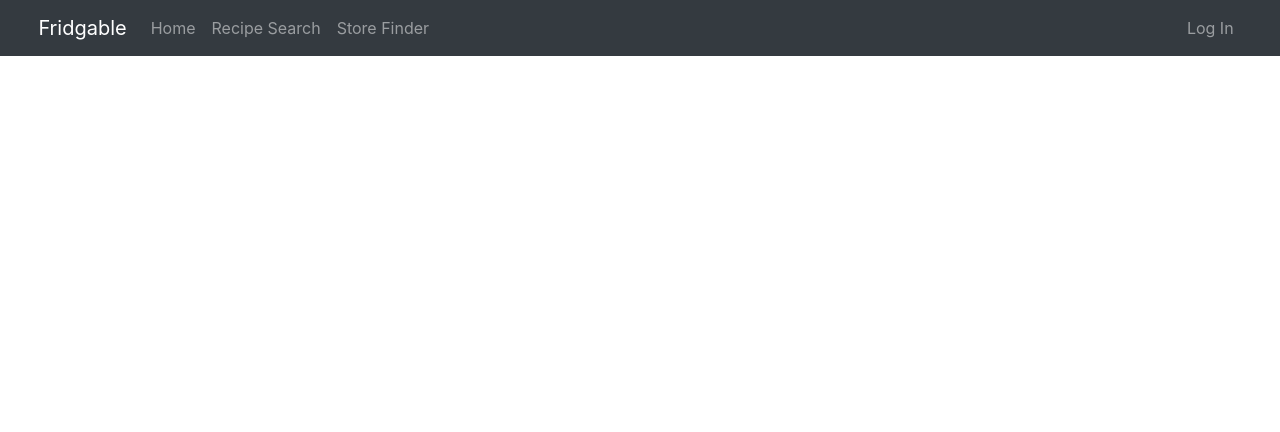
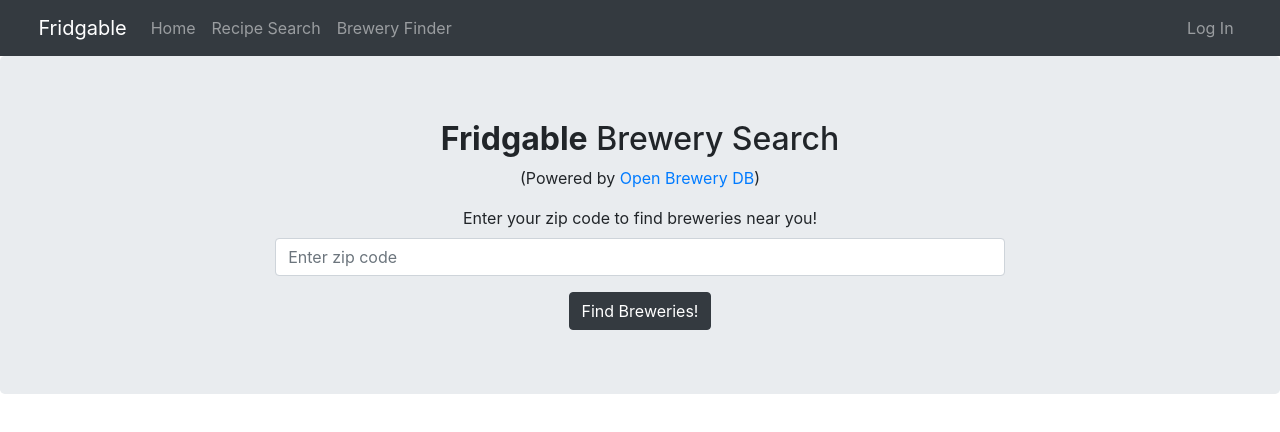
Before and after one commit to TAbbott117/fridge-cleaner, a React (Create React App) app in the folder frontend/: page /breweries in a window 1280 px wide. Shown: the top 432 px of the page. Built offline with nearby package versions, Linux system fonts and the light colour scheme.

Commit message:
Adds brewery search feature to frontend

```diff
--- a/frontend/src/App.css
+++ b/frontend/src/App.css
@@ -91,3 +91,7 @@
   padding-right: 30%;
   padding-left: 30%;
 }
+
+#brewery{
+  padding: 10px;
+}
--- a/frontend/src/App.js
+++ b/frontend/src/App.js
@@ -11,6 +11,8 @@
 import IngredientPage from "./pages/IngredientPage"
 import RecipesPage from "./pages/RecipesPage"
 import RecipeSearch from "./pages/RecipeSearch"
+import BreweryPage from "./pages/BreweryPage"
+import BrewerySearch from "./pages/BrewerySearch"
 // contexts
 import UserContext from "./contexts/UserContext"
 import 'bootstrap/dist/css/bootstrap.min.css'
@@ -49,6 +51,8 @@
                 render={(routerProps) => <IngredientPage {...routerProps}/>} />
               <Route exact path="/recipes" render={(routerProps) => <RecipeSearch {...routerProps}/>} />
               <Route exact path="/recipes/:ingredients" render={(routerProps) => <RecipesPage {...routerProps}/>} />
+              <Route exact path="/breweries" render={(routerProps) => <BrewerySearch {...routerProps}/>} />
+              <Route exact path="/breweries/:zip" render={(routerProps) => <BreweryPage {...routerProps}/>} />
           </main>
         </UserContext.Provider>
       </BrowserRouter>
--- a/frontend/src/api/FridgeAPI.js
+++ b/frontend/src/api/FridgeAPI.js
@@ -73,6 +73,10 @@
   return await tryCatchFetch(BASE_URL + `recipe/${ingredients}`, defaultGetInit(token))
 }
 
+async function fetchBreweries(zip, token){
+  return await tryCatchFetch(BASE_URL + `beer/${zip}`, defaultGetInit(token))
+}
+
 async function addIngredient(ingredientObject, token){
   return await fetch(BASE_URL + 'ingredients/', {
     headers: {
@@ -116,4 +120,4 @@
 }
 
 
-export default {login, signUp, fetchFridge, fetchIngredient, fetchRecipes, addIngredient, deleteIngredient, addFridge, deleteFridge}
+export default {login, signUp, fetchFridge, fetchIngredient, fetchRecipes, addIngredient, deleteIngredient, addFridge, deleteFridge, fetchBreweries}
--- /dev/null
+++ b/frontend/src/components/Brewery.js
@@ -0,0 +1,43 @@
+import {Jumbotron, Button} from 'react-bootstrap'
+import { Link } from "react-router-dom"
+
+function Brewery(props) {
+
+    // renders
+    function renderBreweries (){
+        if(!props.breweries){
+            return null
+        }
+
+        let breweryOptions = props.breweries.map((brewery, index) => {
+            return(
+                <div id="brewery">
+                  <h2>{ brewery.name }</h2>
+                  <p>{ brewery.street }</p>
+                  <p>{ brewery.city }, { brewery.state }</p>
+                  <a href={brewery.website_url}>{brewery.name} Site</a>
+                </div>
+            )
+        })
+
+        return(
+            <Jumbotron>
+                <h2>Brewery Results: </h2>
+                <br></br>
+                { breweryOptions }
+                <br></br>
+                <h5>Have a cold one for me!</h5>
+                <br></br>
+                <h5>Need some food to go with your beer? <Link to="/recipes">Click here to try our Recipe Search!</Link></h5>
+            </Jumbotron>
+        )
+    }
+
+    return (
+        <div>
+            { renderBreweries() }
+        </div>
+    )
+}
+
+export default Brewery;
--- a/frontend/src/components/Header.js
+++ b/frontend/src/components/Header.js
@@ -15,7 +15,7 @@
           <Nav className="mr-auto">
             <Nav.Link as={Link} to="/">Home</Nav.Link>
             <Nav.Link as={Link} to="/recipes">Recipe Search</Nav.Link>
-            <Nav.Link as={Link} to="/recipes">Store Finder</Nav.Link>
+            <Nav.Link as={Link} to="/breweries">Brewery Finder</Nav.Link>
           </Nav>
           <Nav>
             <Nav.Link as={Link} to="/login">Log In</Nav.Link>
@@ -29,7 +29,7 @@
         <Nav className="mr-auto">
           <Nav.Link as={Link} to="/">Home</Nav.Link>
           <Nav.Link as={Link} to="/recipes">Recipe Search</Nav.Link>
-          <Nav.Link as={Link} to="/recipes">Store Finder</Nav.Link>
+          <Nav.Link as={Link} to="/breweries">Brewery Finder</Nav.Link>
         </Nav>
         <Navbar.Text>
           Signed in as: <a as={Link} to="/"><b>{userInfo.user.username}</b></a>
--- a/frontend/src/components/Recipe.js
+++ b/frontend/src/components/Recipe.js
@@ -36,7 +36,7 @@
                 <br></br>
                 <h5>Not seeing something you like? <Link to="/recipes">Click here to go back and try again with different ingredients!</Link></h5>
                 <br></br>
-                <h5>See a tasty recipe but missing an ingredient or two? Click here to find some grocery stores near you and refill your fridge!</h5>
+                <h5>Looking to wash down your tasty food with a cold brewsky? <Link to="/breweries">Click here to try our Brewery Finder!</Link></h5>
             </Jumbotron>
         )
     }
--- /dev/null
+++ b/frontend/src/pages/BreweryPage.js
@@ -0,0 +1,32 @@
+import { useEffect, useState, useContext } from "react"
+import UserContext from "../contexts/UserContext"
+import Brewery from "../components/Brewery"
+import FridgeAPI from "../api/FridgeAPI"
+
+function BreweryPage(props){
+  //states
+  const [breweries, setBreweries] = useState(null)
+
+  //contexts
+  const userInfo = useContext(UserContext)
+
+  //effects
+  useEffect(() => {
+    getBreweries(props.match.params.zip)
+  }, [props.match.params.zip])
+
+  async function getBreweries(zip) {
+    let token = userInfo ? userInfo.token : ""
+    let data = await FridgeAPI.fetchBreweries(zip, token)
+    setBreweries(data)
+  }
+
+  //renders
+  return(
+    <div>
+      <Brewery breweries={breweries} />
+    </div>
+  )
+}
+
+export default BreweryPage;
--- /dev/null
+++ b/frontend/src/pages/BrewerySearch.js
@@ -0,0 +1,45 @@
+import { Redirect } from "react-router-dom"
+import { Jumbotron, Form, Button } from 'react-bootstrap'
+import { useState } from "react"
+
+function BrewerySearch(props){
+  const [zip, setZip] = useState(null)
+  const [redirect, setRedirect] = useState(false)
+
+  //Takes form data and formats ingredients to be queried in RecipePuppy api call
+  const handleSearch = (e) => {
+    e.preventDefault()
+    let zip = e.target.elements[0].value
+    setZip(zip)
+    setRedirect(true)
+}
+
+  let breweryLink = `breweries/${zip}`
+
+  function renderContent(){
+    if(!redirect){
+      return(
+        <Jumbotron>
+          <div id="recipesearch">
+            <h2><b>Fridgable</b> Brewery Search</h2>
+            <p>(Powered by <a href= "https://www.openbrewerydb.org/">Open Brewery DB</a>)</p>
+            <Form onSubmit={handleSearch}>
+              <Form.Group controlId="zip">
+                <Form.Label>Enter your zip code to find breweries near you!</Form.Label>
+                <Form.Control type="zip" placeholder="Enter zip code"/>
+              </Form.Group>
+              <Button variant="dark" type="submit">Find Breweries!</Button>
+            </Form>
+          </div>
+        </Jumbotron>
+      )
+    }
+    return <Redirect to={breweryLink}/>
+  }
+  return(
+    <div>
+      {renderContent()}
+    </div>
+  )
+}
+export default BrewerySearch;
--- a/frontend/src/pages/RecipeSearch.js
+++ b/frontend/src/pages/RecipeSearch.js
@@ -1,5 +1,5 @@
 import { Redirect } from "react-router-dom"
-import {Jumbotron, Form, Button} from 'react-bootstrap'
+import { Jumbotron, Form, Button } from 'react-bootstrap'
 import { useState } from "react"
 
 function RecipeSearch(props){
```
